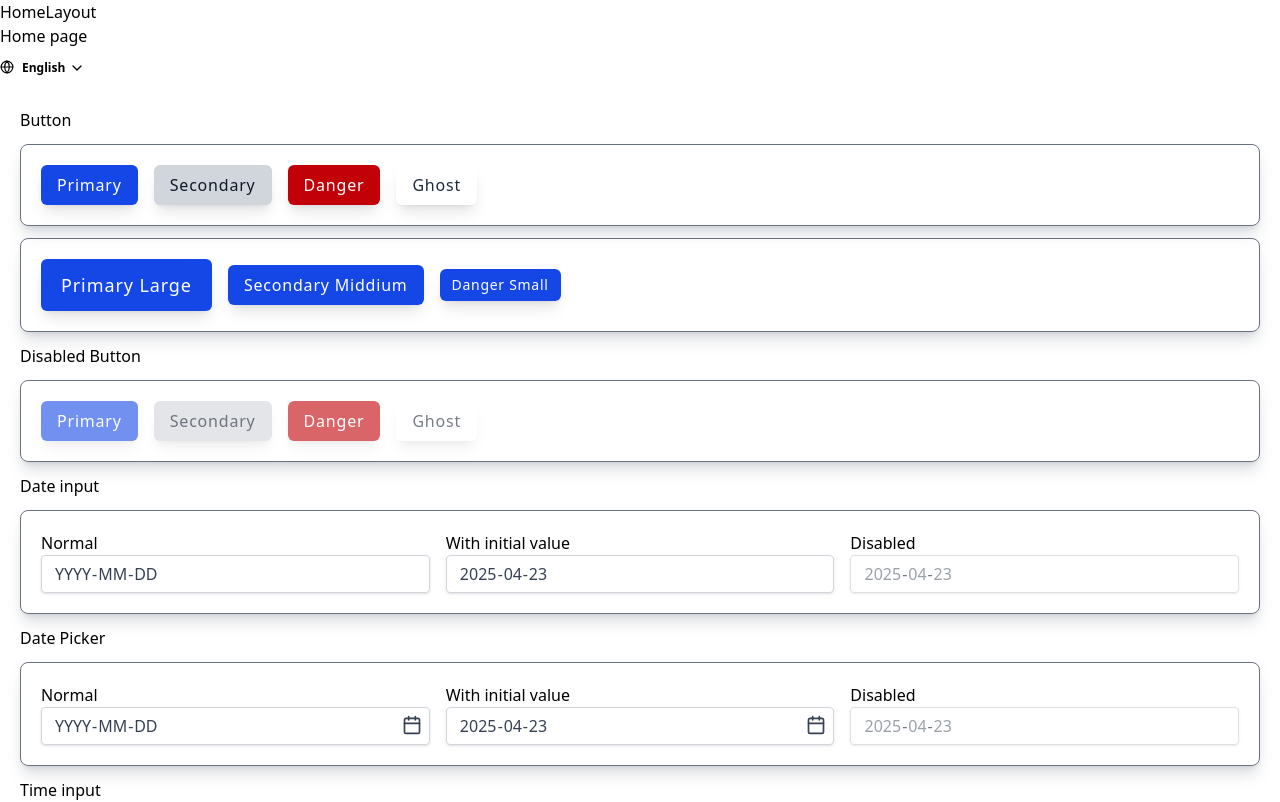
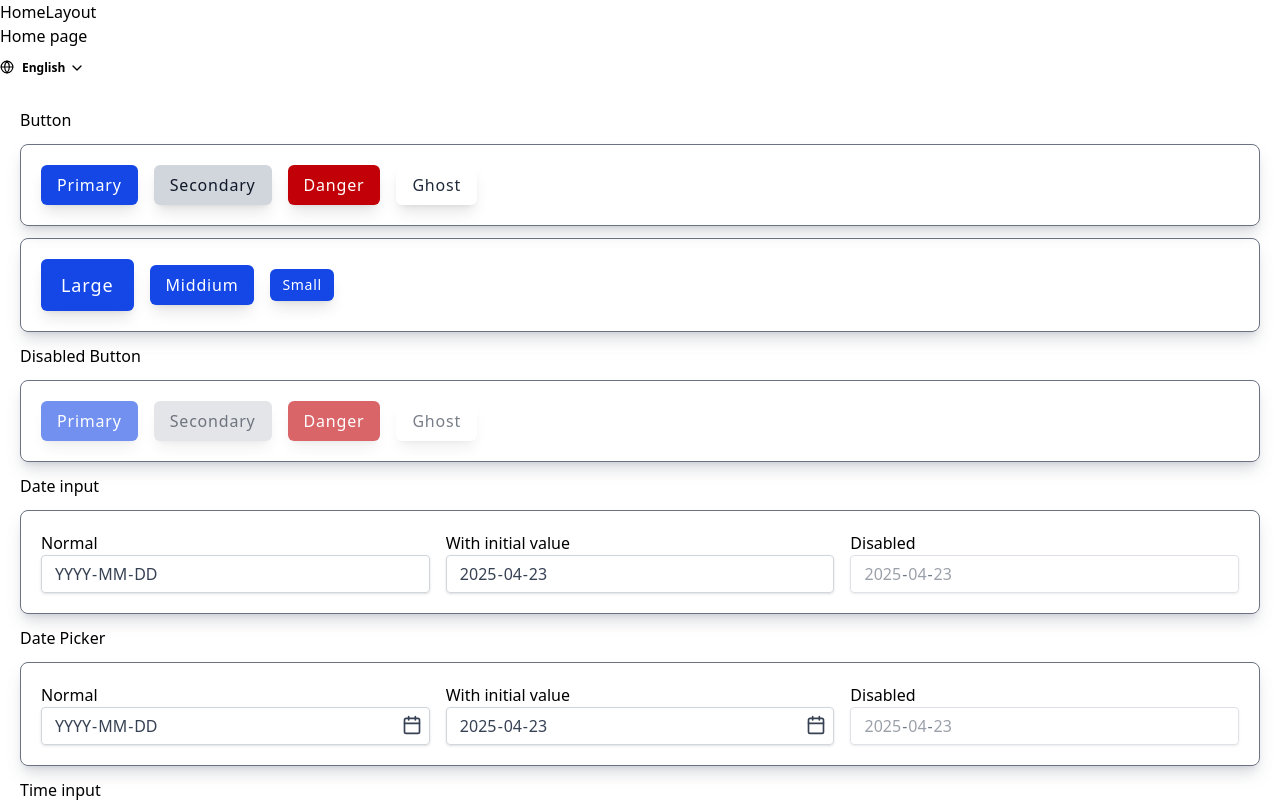
Before and after one commit to lcbdl/my-vite-app, a React (Vite) app: page / in a window 1280 px wide. Shown: the top 802 px of the page. Built offline with nearby package versions, Linux system fonts and the light colour scheme.

Commit message:
time picker escape or click on other area should restore to prev value

```diff
--- a/src/components/ui/date-time/time-picker.tsx
+++ b/src/components/ui/date-time/time-picker.tsx
@@ -56,7 +56,7 @@ export const TimePicker = ({
     if (showTimePicker) {
       const handleClickOutside = (event: MouseEvent) => {
         if (timePickerRef.current && !timePickerRef.current.contains(event.target as Node)) {
-          hideTimePicker();
+          handleCancelSelect();
         }
       };
 
@@ -127,7 +127,7 @@ export const TimePicker = ({
     }
   };
 
-  const handleCancelClick = () => {
+  const handleCancelSelect = () => {
     hideTimePicker();
     if (isValidTime(selectedTime)) {
       const [h, m] = selectedTime.split(":");
@@ -223,7 +223,7 @@ export const TimePicker = ({
         break;
 
       case "Escape":
-        hideTimePicker();
+        handleCancelSelect();
         break;
     }
   };
@@ -353,7 +353,7 @@ export const TimePicker = ({
               <Button size="sm" type="button" disabled={!hour || !minute} onClick={() => handleSelectTime()}>
                 {i18next.t("common.ok")}
               </Button>
-              <Button type="button" size="sm" variant="danger" onClick={() => handleCancelClick()}>
+              <Button type="button" size="sm" variant="danger" onClick={() => handleCancelSelect()}>
                 {i18next.t("common.cancel")}
               </Button>
             </div>
--- a/src/pages/home.tsx
+++ b/src/pages/home.tsx
@@ -50,13 +50,13 @@ const HomePage = () => {
             </div>
             <div className="my-3 grid items-center gap-4 rounded-lg border border-solid border-gray-500 p-5 shadow-lg shadow-gray-500/25 sm:flex">
               <Button variant="primary" size="lg">
-                Primary Large
+                Large
               </Button>
               <Button variant="primary" size="md">
-                Secondary Middium
+                Middium
               </Button>
               <Button variant="primary" size="sm">
-                Danger Small
+                Small
               </Button>
             </div>
           </div>
```
